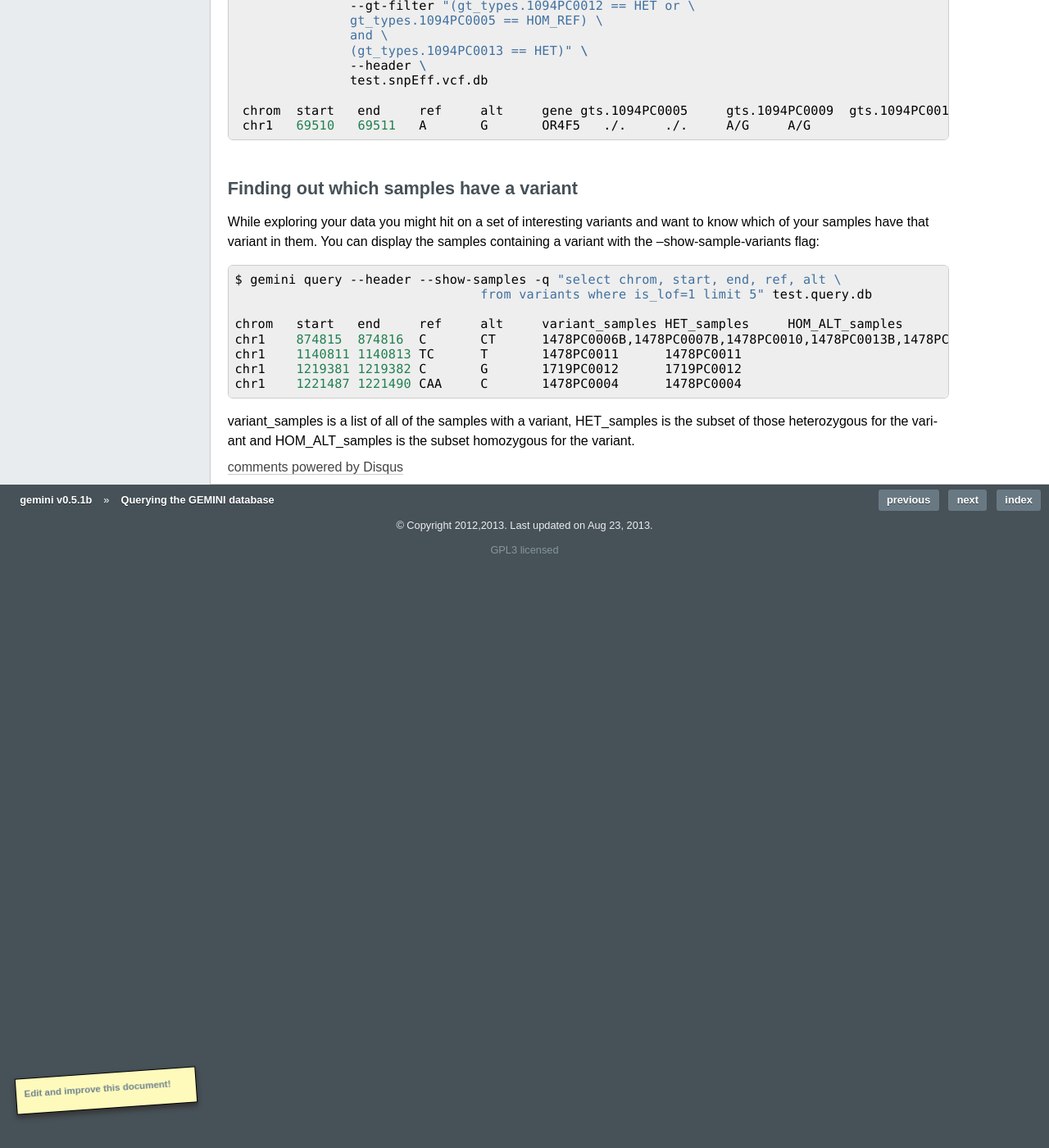
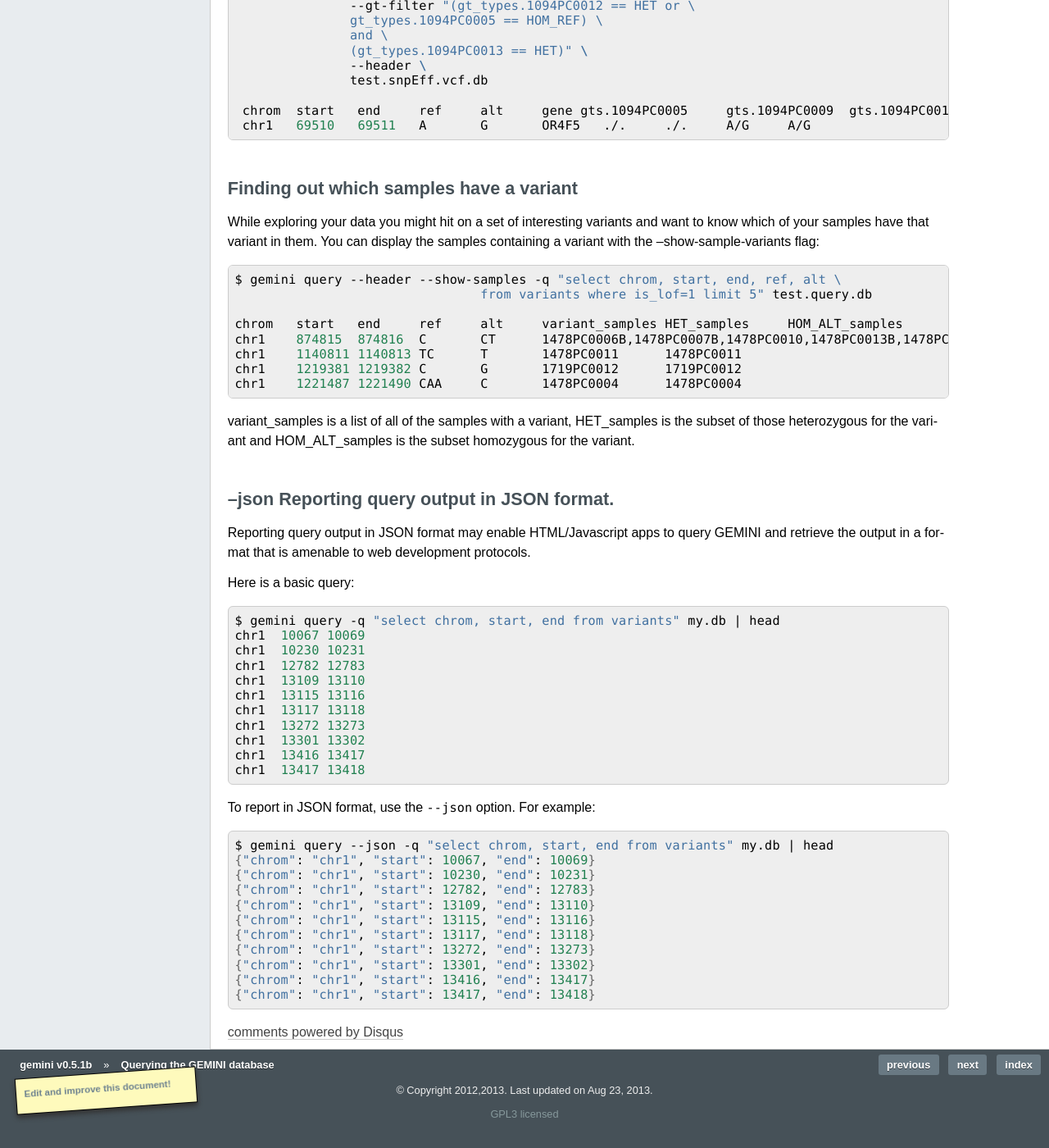
Before and after one commit to arq5x/gemini, a Sphinx documentation site: the page built from docs/content/querying.rst, in a window 1280 px wide and 1400 px high, scrolled down 3601 px. Shown: the whole window at 82% size. Built offline with Sphinx 7.4.7, drawn with Linux system fonts in a browser that asks for light colours; formulas are drawn with MathJax 3; pages that are not in the unit, such as notebooks, are missing from menus; comment, search, counter and statistics services are not loaded; the version number is read from the project's files by our own code; some of the changed text lies outside the part shown.

Commit message:
[DOC] add docs for the --json option in the query module.

```diff
--- a/docs/content/querying.rst
+++ b/docs/content/querying.rst
@@ -250,3 +250,42 @@ a variant with the --show-sample-variants flag:
 variant_samples is a list of all of the samples with a variant, HET_samples is the subset
 of those heterozygous for the variant and HOM_ALT_samples is the subset homozygous for
 the variant.
+
+================================================
+--json Reporting query output in JSON format.
+================================================
+Reporting query output in JSON format may enable
+HTML/Javascript apps to query GEMINI and retrieve
+the output in a format that is amenable to web development protocols.
+
+Here is a basic query:
+
+.. code-block:: bash
+
+  $ gemini query -q "select chrom, start, end from variants" my.db | head
+  chr1  10067 10069
+  chr1  10230 10231
+  chr1  12782 12783
+  chr1  13109 13110
+  chr1  13115 13116
+  chr1  13117 13118
+  chr1  13272 13273
+  chr1  13301 13302
+  chr1  13416 13417
+  chr1  13417 13418
+
+To report in JSON format, use the ``--json`` option. For example:
+
+.. code-block:: bash
+
+  $ gemini query --json -q "select chrom, start, end from variants" my.db | head
+  {"chrom": "chr1", "start": 10067, "end": 10069}
+  {"chrom": "chr1", "start": 10230, "end": 10231}
+  {"chrom": "chr1", "start": 12782, "end": 12783}
+  {"chrom": "chr1", "start": 13109, "end": 13110}
+  {"chrom": "chr1", "start": 13115, "end": 13116}
+  {"chrom": "chr1", "start": 13117, "end": 13118}
+  {"chrom": "chr1", "start": 13272, "end": 13273}
+  {"chrom": "chr1", "start": 13301, "end": 13302}
+  {"chrom": "chr1", "start": 13416, "end": 13417}
+  {"chrom": "chr1", "start": 13417, "end": 13418}
```
